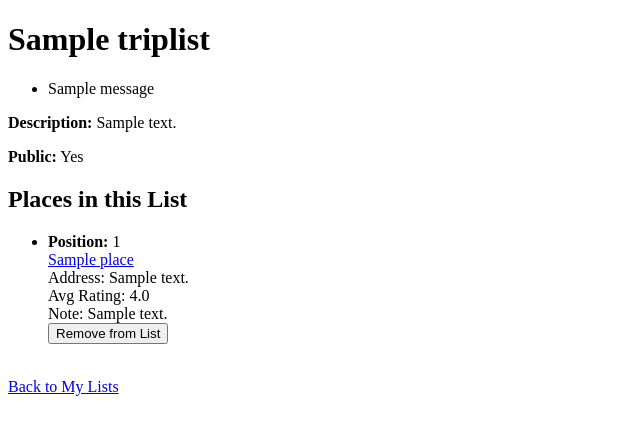
After one commit to AbhijotSinghSandhu/Travel_App_P12_CMPT354, a Flask app: page /lists/1 in a window 1280 px wide. The commit adds this page. Shown: the top 435 px of the page, without its empty margins (0-640 px from the left). Run offline with Flask 3, Linux system fonts and the light colour scheme; the visitor is signed in with stand-in values (Sample User, id 1); tables that the repository leaves empty hold one stand-in row (values such as "Sample post"); one stand-in notice (Sample message) is shown.

Commit message:
Feature/triplist core (#18)
* Add trip list creation and my trip lists pages

* Add trip list detail page with ordered place items

* Add place-to-trip-list form and insertion flow

* Add removal of places from trip lists

* Add navigation link for trip list pages

* Fix missing response in trip list detail route

```diff
--- a/app/__init__.py
+++ b/app/__init__.py
@@ -144,6 +144,16 @@ def create_app():
         """, (place_id,))
         reviews = cursor.fetchall()
 
+        user_trip_lists = []
+        if session.get("user_id"):
+            cursor.execute("""
+                SELECT ListID, Title
+                FROM TripList
+                WHERE UserID = %s
+                ORDER BY CreatedAt DESC
+            """, (session["user_id"],))
+            user_trip_lists = cursor.fetchall()
+
         cursor.close()
         connection.close()
 
@@ -151,7 +161,8 @@ def create_app():
             "place_detail.html",
             place=place,
             categories=categories,
-            reviews=reviews
+            reviews=reviews,
+            user_trip_lists=user_trip_lists
         )
 
     @app.route("/places")
@@ -382,6 +393,199 @@ def create_app():
         flash("Review deleted successfully.")
         return redirect(url_for("place_detail", place_id=place_id))
 
+    @app.route("/lists")
+    def my_lists():
+        if not session.get("user_id"):
+            flash("You must be logged in to view your trip lists.")
+            return redirect(url_for("login"))
+
+        connection = get_db_connection()
+        cursor = connection.cursor(dictionary=True)
+
+        cursor.execute("""
+            SELECT ListID, Title, Description, IsPublic, CreatedAt
+            FROM TripList
+            WHERE UserID = %s
+            ORDER BY CreatedAt DESC
+        """, (session["user_id"],))
+        trip_lists = cursor.fetchall()
+
+        cursor.close()
+        connection.close()
+
+        return render_template("trip_lists.html", trip_lists=trip_lists)
+
+    @app.route("/lists/create", methods=["GET", "POST"])
+    def create_list():
+        if not session.get("user_id"):
+            flash("You must be logged in to create a trip list.")
+            return redirect(url_for("login"))
+
+        if request.method == "POST":
+            title = request.form.get("title", "").strip()
+            description = request.form.get("description", "").strip()
+            is_public = 1 if request.form.get("is_public") == "on" else 0
+
+            if not title:
+                flash("Title is required.")
+                return redirect(url_for("create_list"))
+
+            connection = get_db_connection()
+            cursor = connection.cursor()
+
+            cursor.execute("""
+                INSERT INTO TripList (UserID, Title, Description, IsPublic)
+                VALUES (%s, %s, %s, %s)
+            """, (session["user_id"], title, description, is_public))
+            connection.commit()
+
+            cursor.close()
+            connection.close()
+
+            flash("Trip list created successfully.")
+            return redirect(url_for("my_lists"))
+
+        return render_template("create_list.html")
+
+    @app.route("/lists/<int:list_id>")
+    def trip_list_detail(list_id):
+        if not session.get("user_id"):
+            flash("You must be logged in to view trip lists.")
+            return redirect(url_for("login"))
+
+        connection = get_db_connection()
+        cursor = connection.cursor(dictionary=True)
+
+        cursor.execute("""
+            SELECT ListID, UserID, Title, Description, IsPublic, CreatedAt
+            FROM TripList
+            WHERE ListID = %s
+        """, (list_id,))
+        trip_list = cursor.fetchone()
+
+        if not trip_list:
+            cursor.close()
+            connection.close()
+            flash("Trip list not found.")
+            return redirect(url_for("my_lists"))
+        if trip_list["UserID"] != session["user_id"]:
+            cursor.close()
+            connection.close()
+            flash("You can only view your own trip lists right now.")
+            return redirect(url_for("my_lists"))
+
+        cursor.execute("""
+            SELECT tli.ListID, tli.PlaceID, tli.Position, tli.Note,
+                p.Name, p.Address, p.AvgRating
+            FROM TripListItem tli
+            JOIN Place p ON tli.PlaceID = p.PlaceID
+            WHERE tli.ListID = %s
+            ORDER BY tli.Position ASC
+        """, (list_id,))
+        items = cursor.fetchall()
+
+        cursor.close()
+        connection.close()
+
+        return render_template("trip_list_detail.html", trip_list=trip_list, items=items)
+
+    @app.route("/places/<int:place_id>/add-to-list", methods=["POST"])
+    def add_place_to_list(place_id):
+        if not session.get("user_id"):
+            flash("You must be logged in to add a place to a trip list.")
+            return redirect(url_for("login"))
+
+        list_id = request.form.get("list_id", "").strip()
+        note = request.form.get("note", "").strip()
+
+        if not list_id:
+            flash("Please select a trip list.")
+            return redirect(url_for("place_detail", place_id=place_id))
+
+        connection = get_db_connection()
+        cursor = connection.cursor(dictionary=True)
+
+        cursor.execute("""
+            SELECT ListID, UserID
+            FROM TripList
+            WHERE ListID = %s
+        """, (list_id,))
+        trip_list = cursor.fetchone()
+
+        if not trip_list or trip_list["UserID"] != session["user_id"]:
+            cursor.close()
+            connection.close()
+            flash("Invalid trip list selection.")
+            return redirect(url_for("place_detail", place_id=place_id))
+
+        cursor.execute("""
+            SELECT ListID, PlaceID
+            FROM TripListItem
+            WHERE ListID = %s AND PlaceID = %s
+        """, (list_id, place_id))
+        existing_item = cursor.fetchone()
+
+        if existing_item:
+            cursor.close()
+            connection.close()
+            flash("This place is already in the selected trip list.")
+            return redirect(url_for("place_detail", place_id=place_id))
+
+        cursor.execute("""
+            SELECT COALESCE(MAX(Position), 0) + 1 AS next_position
+            FROM TripListItem
+            WHERE ListID = %s
+        """, (list_id,))
+        next_position_row = cursor.fetchone()
+        next_position = next_position_row["next_position"]
+
+        cursor.execute("""
+            INSERT INTO TripListItem (ListID, PlaceID, Position, Note)
+            VALUES (%s, %s, %s, %s)
+        """, (list_id, place_id, next_position, note))
+        connection.commit()
+
+        cursor.close()
+        connection.close()
+
+        flash("Place added to trip list.")
+        return redirect(url_for("place_detail", place_id=place_id))
+
+    @app.route("/lists/<int:list_id>/remove/<int:place_id>", methods=["POST"])
+    def remove_place_from_list(list_id, place_id):
+        if not session.get("user_id"):
+            flash("You must be logged in to modify a trip list.")
+            return redirect(url_for("login"))
+
+        connection = get_db_connection()
+        cursor = connection.cursor(dictionary=True)
+
+        cursor.execute("""
+            SELECT ListID, UserID
+            FROM TripList
+            WHERE ListID = %s
+        """, (list_id,))
+        trip_list = cursor.fetchone()
+
+        if not trip_list or trip_list["UserID"] != session["user_id"]:
+            cursor.close()
+            connection.close()
+            flash("You can only modify your own trip lists.")
+            return redirect(url_for("my_lists"))
+
+        cursor.execute("""
+            DELETE FROM TripListItem
+            WHERE ListID = %s AND PlaceID = %s
+        """, (list_id, place_id))
+        connection.commit()
+
+        cursor.close()
+        connection.close()
+
+        flash("Place removed from trip list.")
+        return redirect(url_for("trip_list_detail", list_id=list_id))
+
+
     @app.route("/debug/users")
     def debug_users():
         connection = get_db_connection()
--- a/app/templates/index.html
+++ b/app/templates/index.html
@@ -19,12 +19,13 @@
         {% endif %}
     {% endwith %}
 
-    <p><a href="/places">Browse Places</a></p>
-
     {% if session.get("user_id") %}
         <p>Logged in as {{ session.get("username") }}</p>
+        <p><a href="/places">Browse Places</a></p>
+        <p><a href="/lists">My Trip Lists</a></p>
         <p><a href="/logout">Logout</a></p>
     {% else %}
+        <p><a href="/places">Browse Places</a></p>
         <p><a href="/register">Register</a></p>
         <p><a href="/login">Login</a></p>
     {% endif %}
--- /dev/null
+++ b/app/templates/trip_list_detail.html
@@ -0,0 +1,48 @@
+<!DOCTYPE html>
+<html lang="en">
+<head>
+    <meta charset="UTF-8">
+    <meta name="viewport" content="width=device-width, initial-scale=1.0">
+    <title>{{ trip_list.Title }}</title>
+</head>
+<body>
+    <h1>{{ trip_list.Title }}</h1>
+
+    {% with messages = get_flashed_messages() %}
+        {% if messages %}
+            <ul>
+                {% for message in messages %}
+                    <li>{{ message }}</li>
+                {% endfor %}
+            </ul>
+        {% endif %}
+    {% endwith %}
+
+    <p><strong>Description:</strong> {{ trip_list.Description or "No description" }}</p>
+    <p><strong>Public:</strong> {{ "Yes" if trip_list.IsPublic else "No" }}</p>
+
+    <h2>Places in this List</h2>
+
+    {% if items %}
+        <ul>
+            {% for item in items %}
+                <li>
+                    <strong>Position:</strong> {{ item.Position }}<br>
+                    <a href="/places/{{ item.PlaceID }}">{{ item.Name }}</a><br>
+                    Address: {{ item.Address }}<br>
+                    Avg Rating: {{ item.AvgRating }}<br>
+                    Note: {{ item.Note or "No note" }}<br>
+                    <form method="POST" action="/lists/{{ trip_list.ListID }}/remove/{{ item.PlaceID }}">
+                        <button type="submit">Remove from List</button>
+                    </form>
+                </li>
+                <br>
+            {% endfor %}
+        </ul>
+    {% else %}
+        <p>No places added yet.</p>
+    {% endif %}
+
+    <p><a href="/lists">Back to My Lists</a></p>
+</body>
+</html>
```
Also changed, not shown: app/templates/create_list.html (added, +38 -0 lines), app/templates/place_detail.html (+29 -0 lines), app/templates/trip_lists.html (added, +40 -0 lines).
